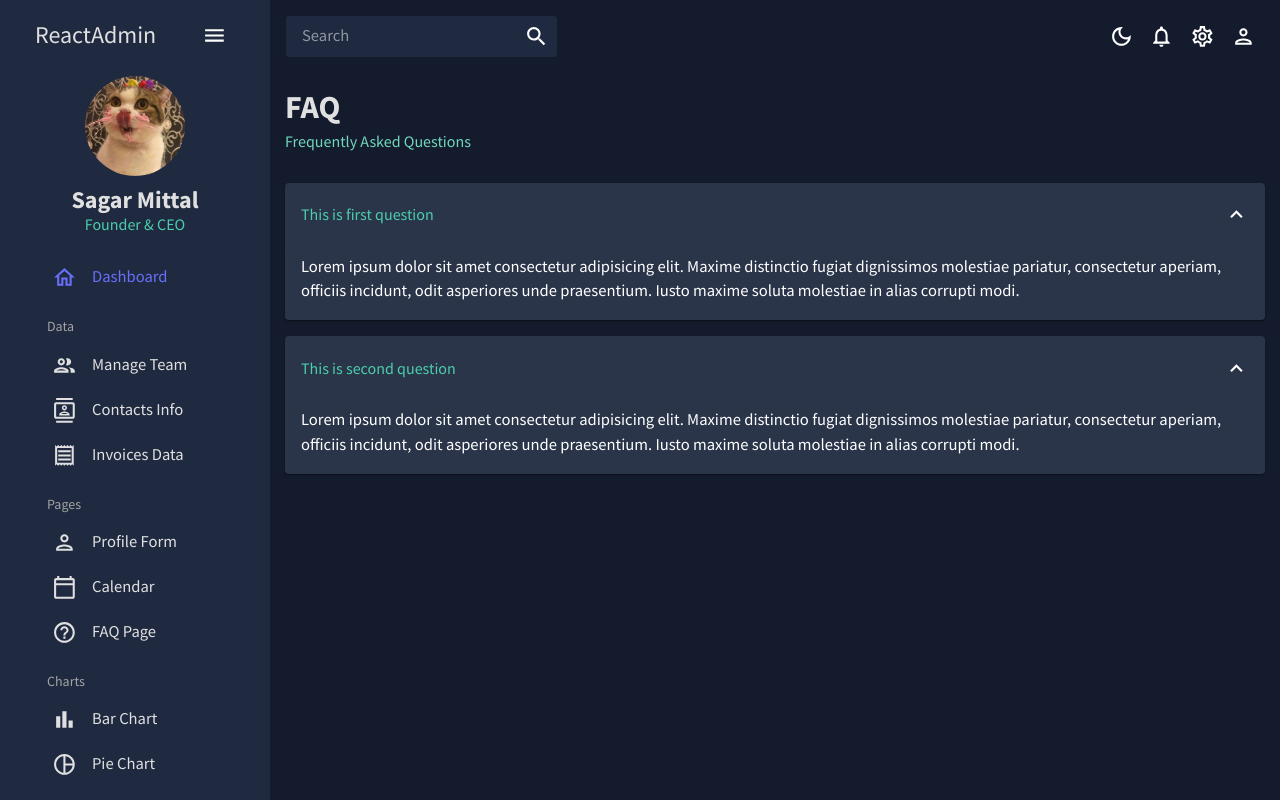
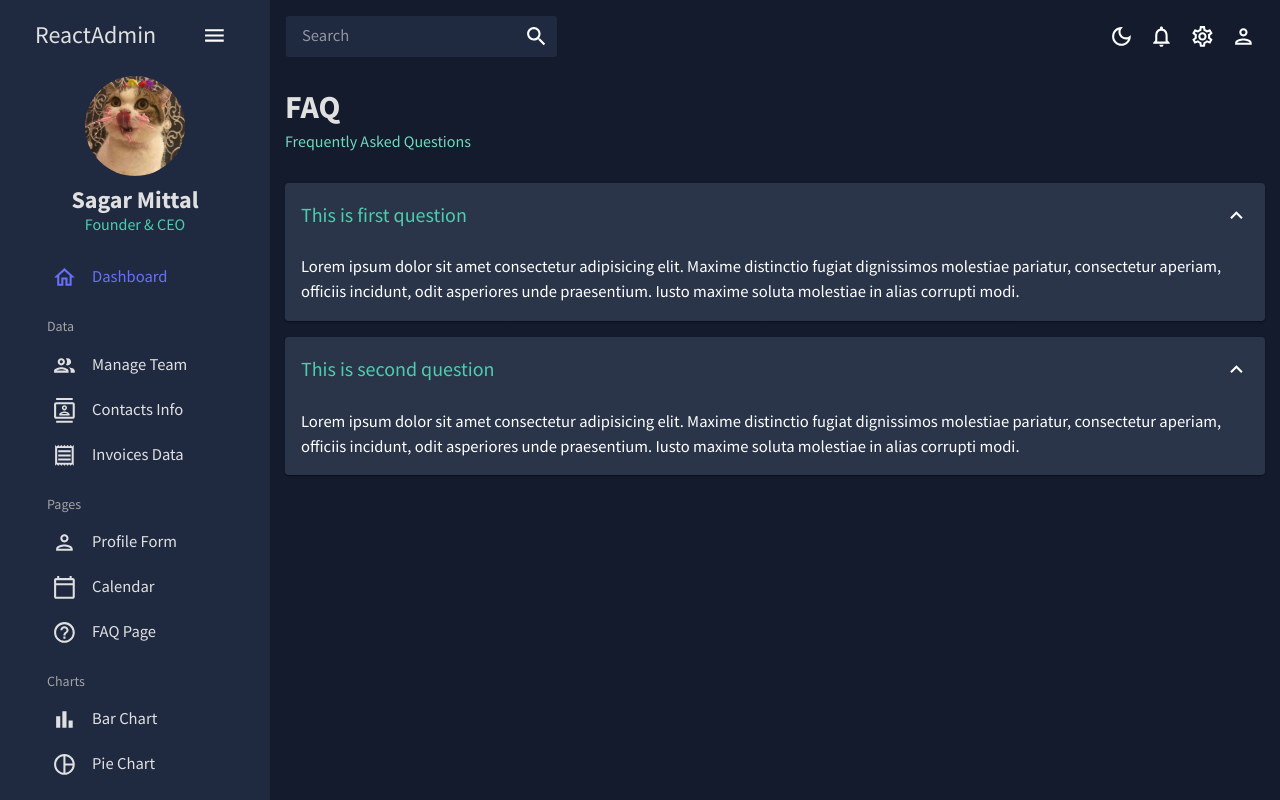
Before and after one commit to sagarmittal1/ReactDashX, a React (Create React App) app: page /faq in a window 1280 px wide. Built offline with nearby package versions, Linux system fonts and the light colour scheme; the HTML template or start-up script is replaced by a standard one.

Commit message:
made some minor changes

```diff
--- a/src/scenes/calendar/index.jsx
+++ b/src/scenes/calendar/index.jsx
@@ -67,6 +67,7 @@ const Calendar = () => {
                 key={event.id}
                 sx={{
                   backgroundColor: colors.greenAccent[500],
+                  // color: colors.primary[500],
                   margin: '10px 0',
                   borderRadius: '2px',
                 }}
--- a/src/scenes/faq/index.jsx
+++ b/src/scenes/faq/index.jsx
@@ -31,7 +31,7 @@ const FAQ = () => {
           sx={{ backgroundColor: colors.primary[400], borderRadius: '4px' }}
         >
           <AccordionSummary expandIcon={<ExpandMoreIcon />}>
-            <Typography color={colors.greenAccent[500]} variant="h5">
+            <Typography color={colors.greenAccent[500]} variant="h4">
               {faq.summary}
             </Typography>
           </AccordionSummary>
```
